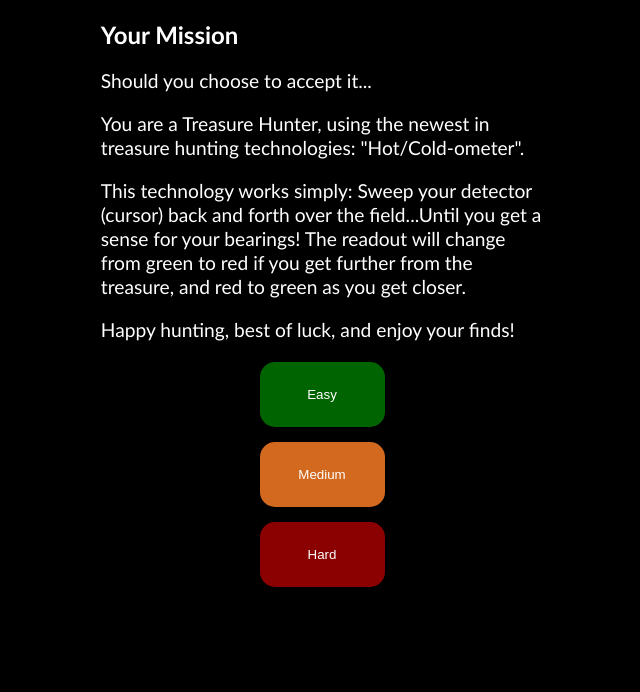
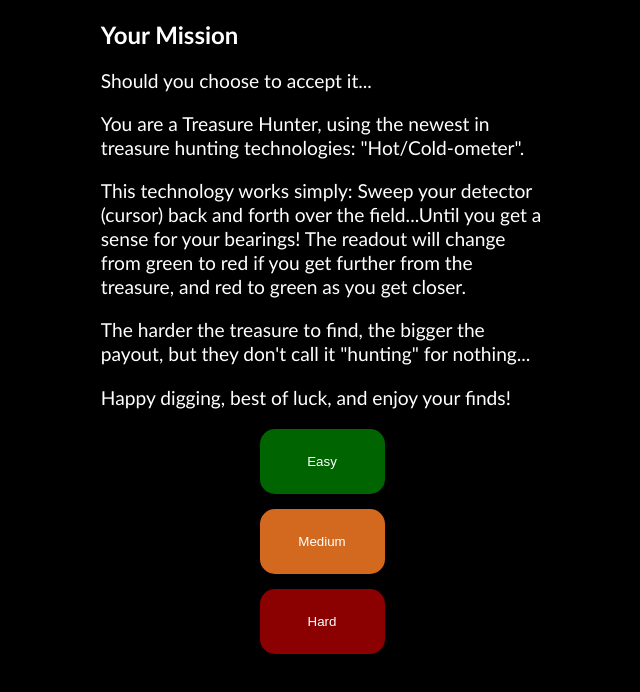
Before and after one commit to TylerSmall19/MetalDetectorGame, a plain HTML site: page index.html in a window 1280 px wide. Shown: the whole page, without its empty margins (318-958 px from the left). Drawn offline with nearby package versions, Linux system fonts and the light colour scheme.

Commit message:
Add clarity to the instructions

```diff
--- a/index.html
+++ b/index.html
@@ -20,7 +20,8 @@
             This technology works simply: Sweep your detector (cursor) back and forth over the field...Until you get a sense for your bearings!
             The readout will change from green to red if you get further from the treasure, and red to green as you get closer.
         </p>
-        <p>Happy hunting, best of luck, and enjoy your finds!</p>
+        <p>The harder the treasure to find, the bigger the payout, but they don't call it "hunting" for nothing...</p>
+        <p>Happy digging, best of luck, and enjoy your finds!</p>
     </div>
 
     <div class="button-holder">
```
